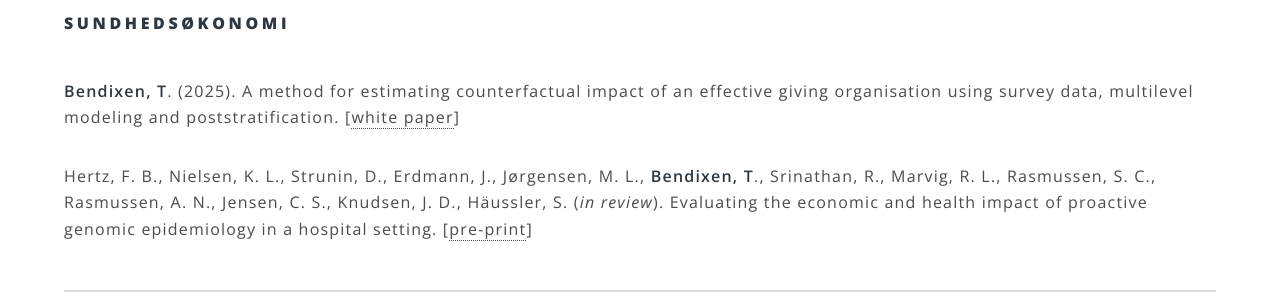
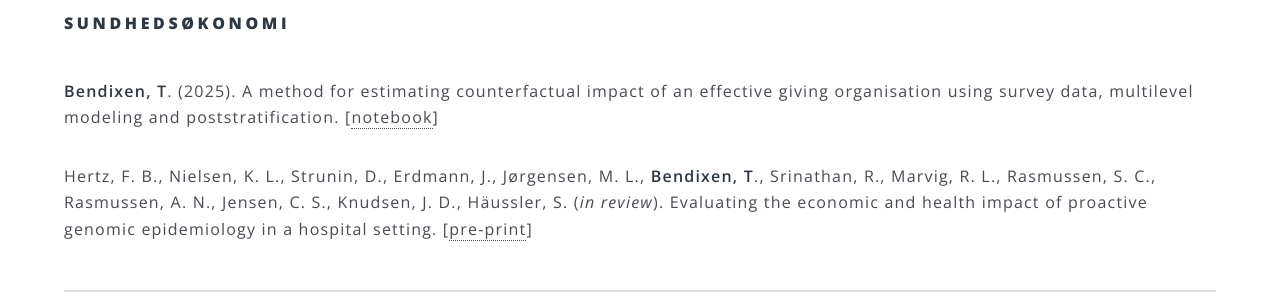
Before and after one commit to tbendixen/tbendixen.github.io.dk, a Jekyll site: the page built from forskning.html, in a window 1280 px wide and 900 px high, scrolled down 1117 px. Shown: the part 154-454 px from the top of the window. Built offline with Jekyll 4.4.1, drawn with Linux system fonts in a browser that asks for light colours.

Commit message:
smol fix

```diff
--- a/forskning.html
+++ b/forskning.html
@@ -22,7 +22,7 @@ title: Forskning
 				<hr />
 				<h4>Sundhedsøkonomi</h4>
 				<br />
-				<p><b>Bendixen, T</b>. (2025). A method for estimating counterfactual impact of an effective giving organisation using survey data, multilevel modeling and poststratification. [<a href="http://theissbendixen.com/ge-counterfactual/">white paper</a>]</p>
+				<p><b>Bendixen, T</b>. (2025). A method for estimating counterfactual impact of an effective giving organisation using survey data, multilevel modeling and poststratification. [<a href="http://theissbendixen.com/ge-counterfactual/">notebook</a>]</p>
 				<p>Hertz, F. B., Nielsen, K. L., Strunin, D., Erdmann, J., Jørgensen, M. L., <b>Bendixen, T</b>., Srinathan, R., Marvig, R. L., Rasmussen, S. C., Rasmussen, A. N., Jensen, C. S., Knudsen, J. D., Häussler, S. (<i>in review</i>).
 				Evaluating the economic and health impact of proactive genomic epidemiology in a hospital setting. [<a href="https://www.medrxiv.org/content/10.1101/2025.01.30.25321399v1">pre-print</a>]</p>
 				<hr />
```
